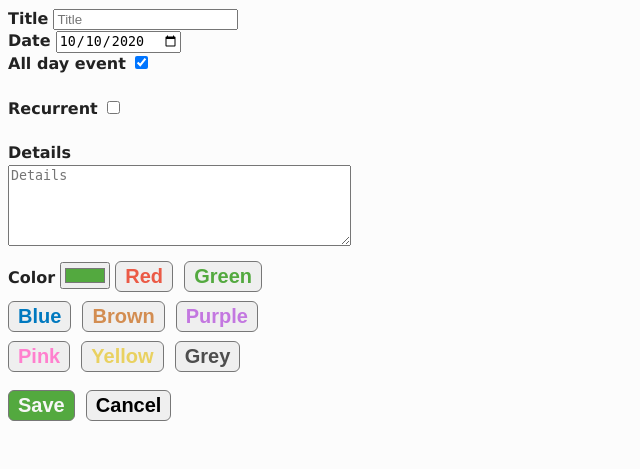
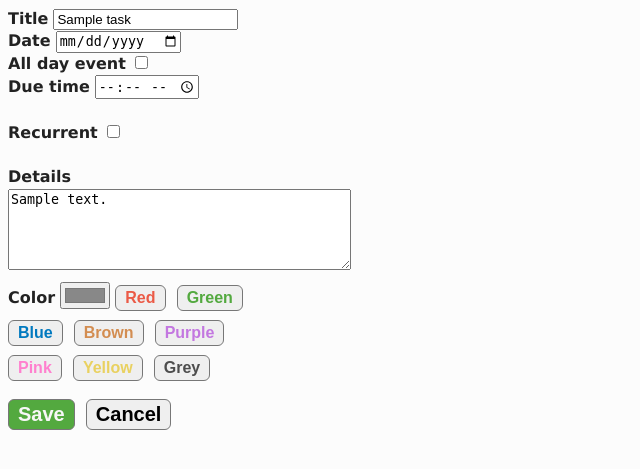
Before and after one commit to Kartones/flask-calendar, a Flask app: template templates/task.html in a window 1280 px wide. Shown: the top 469 px of the page, without its empty margins (0-640 px from the left). Run offline with Flask 2, Linux system fonts and the light colour scheme; the template is opened without the code that fills it: most values are stand-ins (such as "Sample title", 1, 10 or a date in 2020).

Commit message:
Event edition finally)

```diff
--- a/app.py
+++ b/app.py
@@ -71,15 +71,100 @@ def new_task(calendar_id, year, month):
     else:
         day = 1
 
+    task = {
+        "date": CalendarData.date_for_frontend(year=year, month=month, day=day),
+        "is_all_day": True,
+        "repeats": False,
+    }
+
     return render_template("task.html",
                            calendar_id=calendar_id,
                            year=year,
                            month=month,
                            min_year=config.MIN_YEAR,
                            max_year=config.MAX_YEAR,
+                           month_names=month_names,
+                           task=task,
+                           base_url=config.BASE_URL,
+                           editing=False)
+
+
+@app.route("/<calendar_id>/<year>/<month>/<day>/<task_id>/", methods=["GET"])
+def edit_task(calendar_id, year, month, day, task_id):
+    month_names = GregorianCalendar.MONTH_NAMES
+    calendar_data = CalendarData(config.DATA_FOLTER)
+
+    repeats = request.args.get("repeats") == "1"
+
+    try:
+        if repeats:
+            task = calendar_data.repetitive_task_from_calendar(calendar_id=calendar_id, year=year, month=month,
+                                                               task_id=int(task_id))
+        else:
+            task = calendar_data.task_from_calendar(calendar_id=calendar_id, year=year, month=month, day=day,
+                                                    task_id=int(task_id))
+    except (FileNotFoundError, IndexError):
+        abort(404)
+
+    return render_template("task.html",
+                           calendar_id=calendar_id,
+                           year=year,
+                           month=month,
                            day=day,
+                           min_year=config.MIN_YEAR,
+                           max_year=config.MAX_YEAR,
                            month_names=month_names,
-                           base_url=config.BASE_URL)
+                           task=task,
+                           base_url=config.BASE_URL,
+                           editing=True)
+
+
+@app.route("/<calendar_id>/<year>/<month>/<day>/task/<task_id>", methods=["POST"])
+def update_task(calendar_id, year, month, day, task_id):
+    # Logic is same as save + delete, could refactor but can wait until need to change any save/delete logic
+
+    calendar_data = CalendarData(config.DATA_FOLTER)
+
+    # For creation of "updated" task use only form data
+    title = request.form["title"]
+    date = request.form.get("date", "")
+    if len(date) > 0:
+        updated_year, updated_month, updated_day = [int(fragment) for fragment in re.split('-', date)]
+    else:
+        updated_year = updated_month = updated_day = None
+    is_all_day = request.form.get("is_all_day", "0") == "1"
+    due_time = request.form["due_time"]
+    details = request.form["details"].replace("\r", "").replace("\n", "<br>")
+    color = request.form["color"]
+    has_repetition = request.form.get("repeats", "0") == "1"
+    repetition_type = request.form.get("repetition_type")
+    repetition_subtype = request.form.get("repetition_subtype")
+    repetition_value = int(request.form["repetition_value"])
+    calendar_data.create_task(calendar_id=calendar_id,
+                              year=updated_year,
+                              month=updated_month,
+                              day=updated_day,
+                              title=title,
+                              is_all_day=is_all_day,
+                              due_time=due_time,
+                              details=details,
+                              color=color,
+                              has_repetition=has_repetition,
+                              repetition_type=repetition_type,
+                              repetition_subtype=repetition_subtype,
+                              repetition_value=repetition_value)
+
+    # For deletion of old task data use only url data
+    calendar_data.delete_task(calendar_id=calendar_id,
+                              year_str=year,
+                              month_str=month,
+                              day_str=day,
+                              task_id=int(task_id))
+
+    if updated_year is None:
+        return redirect("{}/{}/".format(config.BASE_URL, calendar_id), code=302)
+    else:
+        return redirect("{}/{}/?y={}&m={}".format(config.BASE_URL, calendar_id, updated_year, updated_month), code=302)
 
 
 @app.route("/<calendar_id>/new_task", methods=["POST"])
--- a/static/style.css
+++ b/static/style.css
@@ -59,8 +59,12 @@ li {
     text-decoration: none;
 }
 
+.form-button.color {
+    font-size: 1em;
+}
+
 .smaller {
-    padding: 0px 4px 2px 4px;
+    padding: 0px 3px 2px 3px;
     font-size: 95%;
 }
 
@@ -85,21 +89,28 @@ li {
 .remove-task {
     color: #F7F7F7;
     background-color: #DA4739;
-    margin-right: 3px;
+    margin-right: 2px;
     float: right;
 }
 
 .hide-recurrent-task {
     color: #F7F7F7;
     background-color: #777;
-    margin-right: 3px;
+    margin-right: 2px;
     float: right;
 }
 
 .recurrent-task {
     color: #F7F7F7;
-    background-color: #2E64E4;
-    margin-right: 3px;
+    background-color: #039BE5;
+    margin-right: 2px;
+    float: right;
+}
+
+.edit-task {
+    color: #F7F7F7;
+    background-color: #EF6C00;
+    margin-right: 2px;
     float: right;
 }
 
--- a/templates/task.html
+++ b/templates/task.html
@@ -2,61 +2,106 @@
 <html lang="en">
 <head>
     <meta charset="utf-8">
-    <title>New Task</title>
+    <title>
+        {% if editing %}
+            Edit Task
+        {% else %}
+            New Task
+        {% endif %}
+    </title>
     <link rel="stylesheet" href="{{ url_for("static", filename="style.css") }}">
     <link rel="shortcut icon" type="image/x-icon" href="{{ url_for("static", filename="favicon.ico") }}">
     <meta name="viewport" content="width=device-width, initial-scale=1.0">
 </head>
 <body>
 
-    <form autocomplete="off" method="POST" action="/{{ calendar_id }}/new_task">
+    {% if editing %}
+        <form autocomplete="off" method="POST" action="/{{ calendar_id }}/{{ year }}/{{ month }}/{{ day }}/task/{{ task.get("id") }}">
+    {% else %}
+        <form autocomplete="off" method="POST" action="/{{ calendar_id }}/new_task">
+    {% endif %}
     <div id="task-details-form" class="task-details-form">
 
         <label for="text">Title</label>
-        <input type="text" autocomplete="off" tabindex="0" placeholder="Title" value="" id="title" name="title" minlength="2" required />
+        <input type="text" autocomplete="off" tabindex="0" placeholder="Title" value="{{ task.get("title", "") }}"
+            id="title" name="title" minlength="2" required />
         <br/>
 
         <label for="date_picker">Date</label>
-        <input id="date_picker" type="date" value="{{ year }}-{{ "%02d" % month }}-{{ "%02d" % day }}">
-        <input type="hidden" id="date" name="date" value="{{ year }}-{{ "%02d" % month }}-{{ "%02d" % day }}" />
+        <input id="date_picker" type="date" value="{{ task["date"] }}">
+        <input type="hidden" id="date" name="date" value="{{ task["date"] }}" />
         <br/>
 
         <label for="is_all_day">All day event</label>
-        <input type="checkbox" id="is_all_day" name="is_all_day" value="1" checked="checked" />
+        <input type="checkbox" id="is_all_day" name="is_all_day" value="1"
+            {% if task["is_all_day"] %}
+                checked="checked"
+            {% endif %}
+             />
         <br/>
 
-        <div id="due_time_block" class="hidden">
+        <div id="due_time_block"
+            {% if task["is_all_day"] %}
+                class="hidden"
+            {% endif %}
+             >
             <label for="due_time">Due time</label>
-            <input type="time" id="due_time" name="due_time" value="00:00" />
+            <input type="time" id="due_time" name="due_time" value="{{ task.get("due_time", "00:00") }}" />
         </div>
         <br/>
 
         <label for="repeats">Recurrent</label>
-        <input type="checkbox" id="repeats" name="repeats" value="1" />
-        <div id="repetition_block" class="hidden">
-            <input type="radio" id="type_weekly" name="repetition_type" value="w">
+        <input type="checkbox" id="repeats" name="repeats" value="1"
+            {% if task["repeats"] %}
+                checked="checked"
+            {% endif %}
+            />
+        <div id="repetition_block"
+            {% if not task["repeats"] %}
+                class="hidden"
+            {% endif %}
+             >
+            <input type="radio" id="type_weekly" name="repetition_type" value="w"
+                {% if task.get("repetition_type") == "w" %}
+                    checked="checked"
+                {% endif %}
+                >
             <label for="type_weekly">Occurs Weekly</label>
-            <input type="radio" id="type_monthly" name="repetition_type" value="m">
+            <input type="radio" id="type_monthly" name="repetition_type" value="m"
+                {% if task.get("repetition_type") == "m" %}
+                    checked="checked"
+                {% endif %}
+                >
             <label for="type_monthly">Occurs Monthly</label>
             <br/>
 
-            <input type="radio" id="subtype_weekly" name="repetition_subtype" value="w">
+            <input type="radio" id="subtype_weekly" name="repetition_subtype" value="w"
+                {% if task.get("repetition_subtype") == "w" %}
+                    checked="checked"
+                {% endif %}
+                >
             <label for="subtype_weekly">Week day (0: monday → 6: sunday)</label>
-            <input type="radio" id="subtype_monthly" name="repetition_subtype" value="m">
+            <input type="radio" id="subtype_monthly" name="repetition_subtype" value="m"
+                {% if task.get("repetition_subtype") == "m" %}
+                    checked="checked"
+                {% endif %}
+                >
             <label for="subtype_monthly">Month day</label>
             <br/>
 
             <label for="repetition_value">Value</label>
-            <input type="number" min="0" max="31" id="repetition_value" name="repetition_value" value="0" />
+            <input type="number" min="0" max="31" id="repetition_value" name="repetition_value"
+            value="{{ task.get("repetition_value", 0) }}" />
         </div>
         <br/>
 
         <label for="details">Details</label><br/>
-        <textarea id="details" name="details" placeholder="Details" autocomplete="off" value="" cols="40" rows="5"></textarea>
+        <textarea id="details" name="details" placeholder="Details" autocomplete="off" cols="40"
+            rows="5">{% if task.get("details", "&nbsp;") != "&nbsp;" %}{{ task["details"] }}{% endif %}</textarea>
         <br/>
 
         <label for="color">Color</label>
-        <input type="color" value="#53A93F" id="color_custom" />
+        <input type="color" value="{{ task.get("color", "#53A93F") }}" id="color_custom" />
         <input class="form-button color" style="color: #EB5A46" data-color="#EB5A46" type="button" value="Red" />
         <input class="form-button color" style="color: #53A93F" data-color="#53A93F" type="button" value="Green" />
         <br/>
@@ -67,12 +112,11 @@
         <input class="form-button color" style="color: #FF80CE" data-color="#FF80CE" type="button" value="Pink" />
         <input class="form-button color" style="color: #E9D160" data-color="#E9D160" type="button" value="Yellow" />
         <input class="form-button color" style="color: #4D4D4D" data-color="#4D4D4D" type="button" value="Grey" />
-        <input type="hidden" value="#53A93F" id="color" name="color" />
+        <input type="hidden" value="{{ task.get("color", "#53A93F") }}" id="color" name="color" />
         <br/>
 
         <input class="form-button new-task" type="submit" value="Save">
         <input class="form-button" type="button" value="Cancel" onclick="window.history.go(-1); return false;" />
-
     </div>
     </form>
 
@@ -84,7 +128,7 @@
         } else {
             document.getElementById("due_time_block").className = "";
         }
-    }
+    };
 
     document.getElementById("repeats").onclick = function(eventData) {
         if (eventData.target.checked == true) {
@@ -100,15 +144,16 @@
             document.getElementById("subtype_weekly").checked = true;
             document.getElementById("subtype_weekly").checked = false;
         }
-    }
+    };
 
     document.getElementById("date_picker").onchange = function(eventData) {
         document.getElementById("date").value = eventData.target.value;
-    }
+    };
 
     document.getElementById("color_custom").onchange = function(eventData) {
         document.getElementById("color").value = eventData.target.value;
-    }
+    };
+
     document.getElementById("task-details-form").onclick = function(eventData) {
         if (eventData.target.nodeName === "INPUT" && eventData.target.className === "form-button color") {
             document.getElementById("color").value = eventData.target.getAttribute("data-color");
```
Also changed, not shown: calendar_data.py (+67 -42 lines), templates/calendar.html (+14 -6 lines), README.md.
